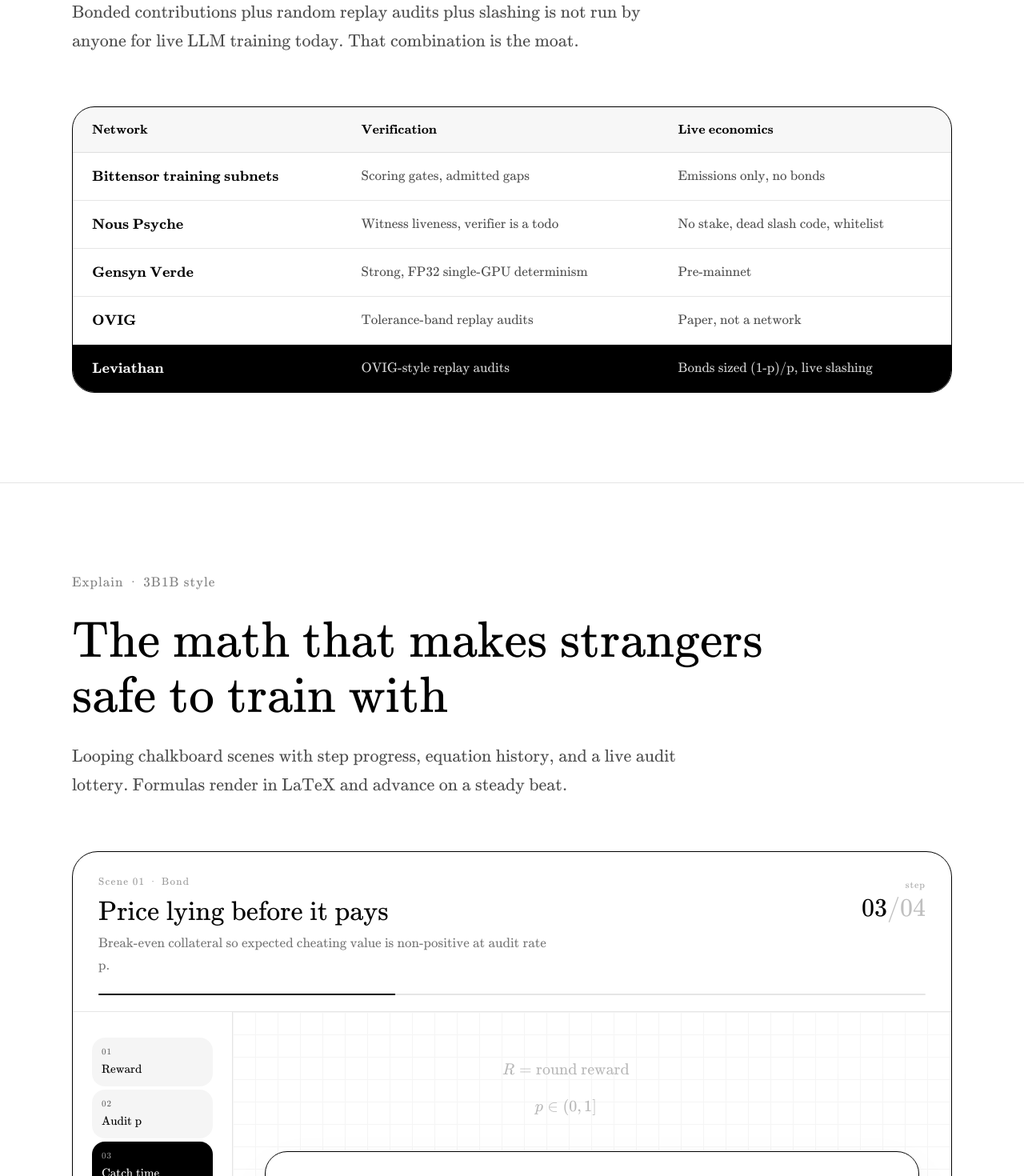
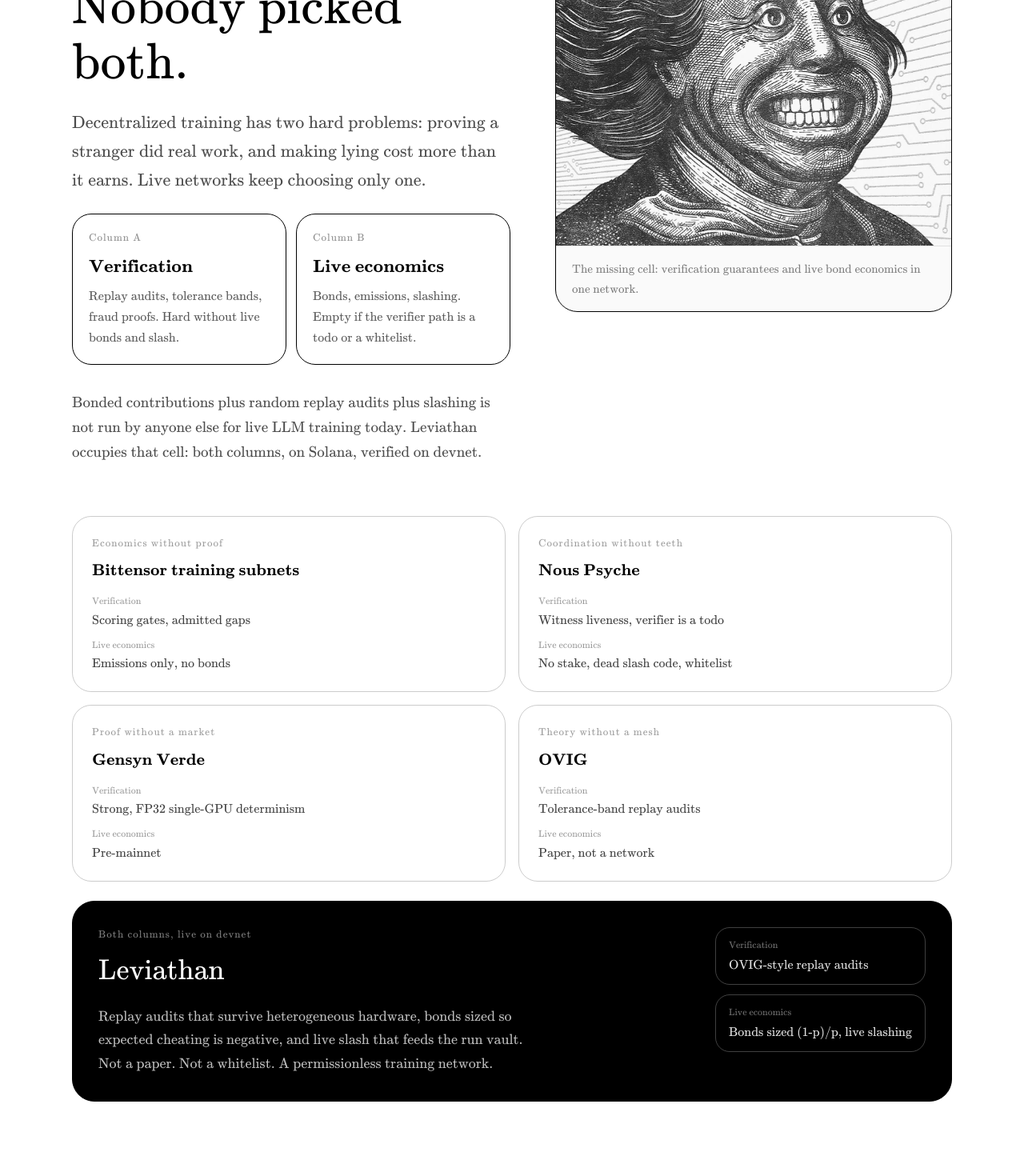
Before and after one commit to wienerlabs/leviathan-web, a React (Vite) app: page / in a window 1280 px wide. Shown: the part 1960-3430 px from the top of the page at 80% size. Built offline with nearby package versions, Linux system fonts and the light colour scheme.

Commit message:
feat: expand open slot section with figure and matrix cards

```diff
--- a/src/components/Content.tsx
+++ b/src/components/Content.tsx
@@ -69,30 +69,35 @@
     name: 'Bittensor training subnets',
     verification: 'Scoring gates, admitted gaps',
     economics: 'Emissions only, no bonds',
+    tag: 'Economics without proof',
     us: false,
   },
   {
     name: 'Nous Psyche',
     verification: 'Witness liveness, verifier is a todo',
     economics: 'No stake, dead slash code, whitelist',
+    tag: 'Coordination without teeth',
     us: false,
   },
   {
     name: 'Gensyn Verde',
     verification: 'Strong, FP32 single-GPU determinism',
     economics: 'Pre-mainnet',
+    tag: 'Proof without a market',
     us: false,
   },
   {
     name: 'OVIG',
     verification: 'Tolerance-band replay audits',
     economics: 'Paper, not a network',
+    tag: 'Theory without a mesh',
     us: false,
   },
   {
     name: 'Leviathan',
     verification: 'OVIG-style replay audits',
     economics: 'Bonds sized (1-p)/p, live slashing',
+    tag: 'Both columns, live on devnet',
     us: true,
   },
 ]
@@ -213,64 +218,132 @@
 
       <section className="border-t border-black/10 px-5 md:px-12 py-20 md:py-28">
         <div className="max-w-[1100px] mx-auto">
+          <div className="grid lg:grid-cols-[1.05fr_0.95fr] gap-10 lg:gap-14 items-start mb-12 md:mb-16">
+            <div>
               <SectionLabel>The open slot</SectionLabel>
               <h2 className="font-italiana text-[38px] md:text-[64px] leading-[1.08] mb-6 max-w-[900px]">
                 Everyone picked one column. Nobody picked both.
               </h2>
-          <p className="text-[18px] md:text-[22px] leading-relaxed text-black/70 max-w-[720px] mb-12 md:mb-16">
-            Bonded contributions plus random replay audits plus slashing is not
-            run by anyone for live LLM training today. That combination is the
-            moat.
+              <p className="text-[18px] md:text-[22px] leading-relaxed text-black/70 max-w-[640px] mb-6">
+                Decentralized training has two hard problems: proving a stranger
+                did real work, and making lying cost more than it earns. Live
+                networks keep choosing only one.
               </p>
+              <div className="grid sm:grid-cols-2 gap-3 mb-8">
+                <div className="rounded-[24px] border border-black p-5">
+                  <p className="text-[13px] tracking-[0.08em] text-black/45 mb-2">
+                    Column A
+                  </p>
+                  <p className="text-[20px] md:text-[22px] font-semibold mb-2">
+                    Verification
+                  </p>
+                  <p className="text-[15px] md:text-[16px] leading-relaxed text-black/65">
+                    Replay audits, tolerance bands, fraud proofs. Hard without
+                    live bonds and slash.
+                  </p>
+                </div>
+                <div className="rounded-[24px] border border-black p-5">
+                  <p className="text-[13px] tracking-[0.08em] text-black/45 mb-2">
+                    Column B
+                  </p>
+                  <p className="text-[20px] md:text-[22px] font-semibold mb-2">
+                    Live economics
+                  </p>
+                  <p className="text-[15px] md:text-[16px] leading-relaxed text-black/65">
+                    Bonds, emissions, slashing. Empty if the verifier path is a
+                    todo or a whitelist.
+                  </p>
+                </div>
+              </div>
+              <p className="text-[17px] md:text-[19px] leading-relaxed text-black/70 max-w-[640px]">
+                Bonded contributions plus random replay audits plus slashing is
+                not run by anyone else for live LLM training today. Leviathan
+                occupies that cell: both columns, on Solana, verified on devnet.
+              </p>
+            </div>
 
-          <div className="overflow-x-auto rounded-[28px] border border-black">
-            <table className="w-full min-w-[720px] border-collapse text-left">
-              <thead>
-                <tr className="border-b border-black/10 bg-black/[0.03]">
-                  <th className="px-5 md:px-6 py-4 text-[15px] md:text-[16px] font-semibold">
-                    Network
-                  </th>
-                  <th className="px-5 md:px-6 py-4 text-[15px] md:text-[16px] font-semibold">
-                    Verification
-                  </th>
-                  <th className="px-5 md:px-6 py-4 text-[15px] md:text-[16px] font-semibold">
+            <figure className="rounded-[28px] border border-black overflow-hidden bg-black/[0.02] lg:sticky lg:top-8">
+              <img
+                src="/open-slot.jpg"
+                alt="Leviathan open slot figure"
+                width={1080}
+                height={1200}
+                className="block w-full h-auto max-h-[520px] object-cover object-center grayscale"
+              />
+              <figcaption className="px-5 py-4 border-t border-black/10 text-[14px] md:text-[15px] text-black/50 leading-relaxed">
+                The missing cell: verification guarantees and live bond economics
+                in one network.
+              </figcaption>
+            </figure>
+          </div>
+
+          <div className="grid sm:grid-cols-2 gap-3 md:gap-4 mb-6">
+            {OPEN_SLOT.filter((r) => !r.us).map((row) => (
+              <div
+                key={row.name}
+                className="rounded-[24px] border border-black/20 p-5 md:p-6"
+              >
+                <p className="text-[12px] md:text-[13px] tracking-[0.08em] text-black/40 mb-2">
+                  {row.tag}
+                </p>
+                <h3 className="text-[18px] md:text-[20px] font-semibold mb-4">
+                  {row.name}
+                </h3>
+                <div className="space-y-3 text-[15px] md:text-[16px] leading-snug">
+                  <div>
+                    <p className="text-black/40 text-[12px] mb-1">Verification</p>
+                    <p className="text-black/75">{row.verification}</p>
+                  </div>
+                  <div>
+                    <p className="text-black/40 text-[12px] mb-1">
                       Live economics
-                  </th>
-                </tr>
-              </thead>
-              <tbody>
-                {OPEN_SLOT.map((row) => (
-                  <tr
+                    </p>
+                    <p className="text-black/75">{row.economics}</p>
+                  </div>
+                </div>
+              </div>
+            ))}
+          </div>
+
+          {OPEN_SLOT.filter((r) => r.us).map((row) => (
+            <div
               key={row.name}
-                    className={[
-                      'border-b border-black/10 last:border-0',
-                      row.us ? 'bg-black text-white' : '',
-                    ].join(' ')}
+              className="rounded-[28px] border border-black bg-black text-white p-6 md:p-8"
             >
-                    <td className="px-5 md:px-6 py-4 text-[16px] md:text-[18px] font-semibold">
+              <div className="flex flex-col md:flex-row md:items-start md:justify-between gap-6">
+                <div className="max-w-[560px]">
+                  <p className="text-[12px] md:text-[13px] tracking-[0.08em] text-white/50 mb-2">
+                    {row.tag}
+                  </p>
+                  <h3 className="text-[28px] md:text-[36px] font-normal mb-4">
                     {row.name}
-                    </td>
-                    <td
-                      className={[
-                        'px-5 md:px-6 py-4 text-[15px] md:text-[17px] leading-snug',
-                        row.us ? 'text-white/85' : 'text-black/70',
-                      ].join(' ')}
-                    >
+                  </h3>
+                  <p className="text-[16px] md:text-[18px] leading-relaxed text-white/75">
+                    Replay audits that survive heterogeneous hardware, bonds sized
+                    so expected cheating is negative, and live slash that feeds the
+                    run vault. Not a paper. Not a whitelist. A permissionless
+                    training network.
+                  </p>
+                </div>
+                <div className="grid gap-3 min-w-[240px]">
+                  <div className="rounded-[18px] border border-white/25 px-4 py-3">
+                    <p className="text-[12px] text-white/45 mb-1">Verification</p>
+                    <p className="text-[15px] md:text-[16px] text-white/90">
                       {row.verification}
-                    </td>
-                    <td
-                      className={[
-                        'px-5 md:px-6 py-4 text-[15px] md:text-[17px] leading-snug',
-                        row.us ? 'text-white/85' : 'text-black/70',
-                      ].join(' ')}
-                    >
+                    </p>
+                  </div>
+                  <div className="rounded-[18px] border border-white/25 px-4 py-3">
+                    <p className="text-[12px] text-white/45 mb-1">
+                      Live economics
+                    </p>
+                    <p className="text-[15px] md:text-[16px] text-white/90">
                       {row.economics}
-                    </td>
-                  </tr>
+                    </p>
+                  </div>
+                </div>
+              </div>
+            </div>
           ))}
-              </tbody>
-            </table>
-          </div>
         </div>
       </section>
 
```
Also changed, not shown: public/open-slot.jpg (added). Lines whose indentation alone changed are shown as unchanged.
